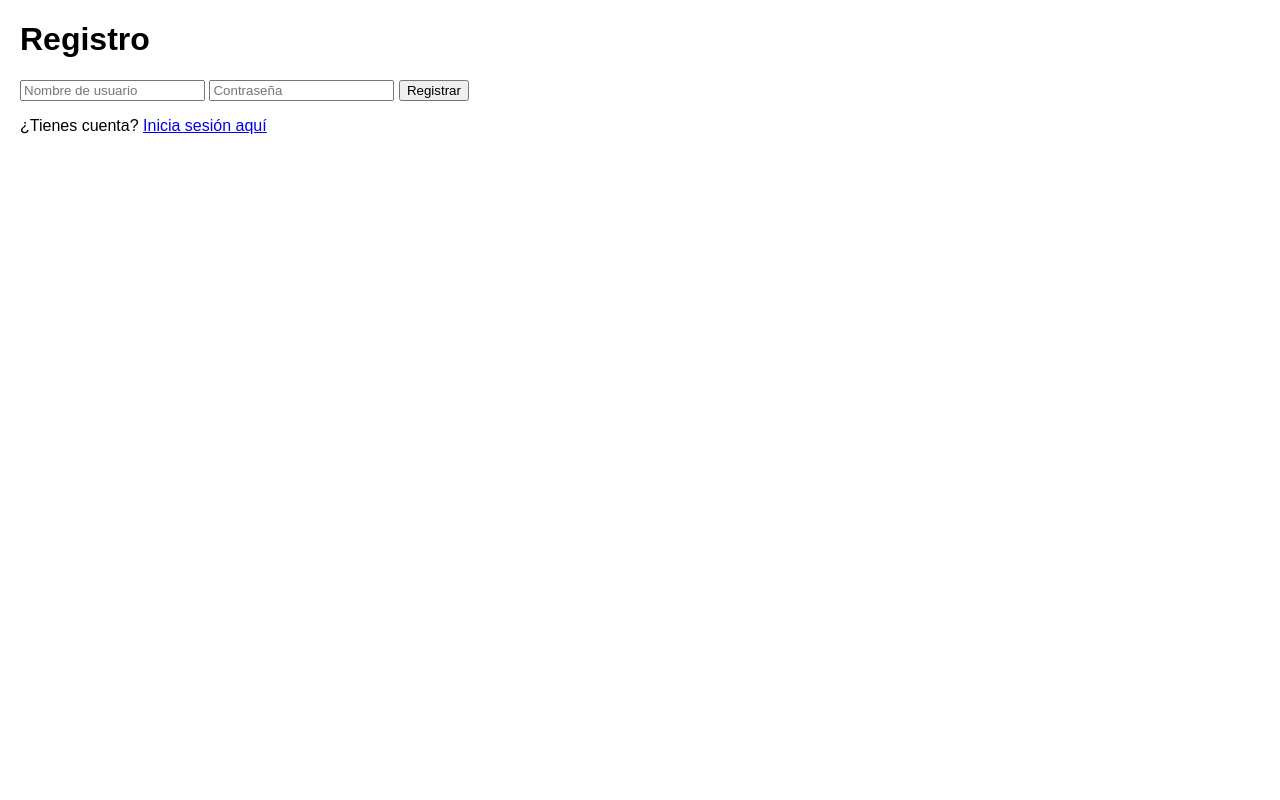
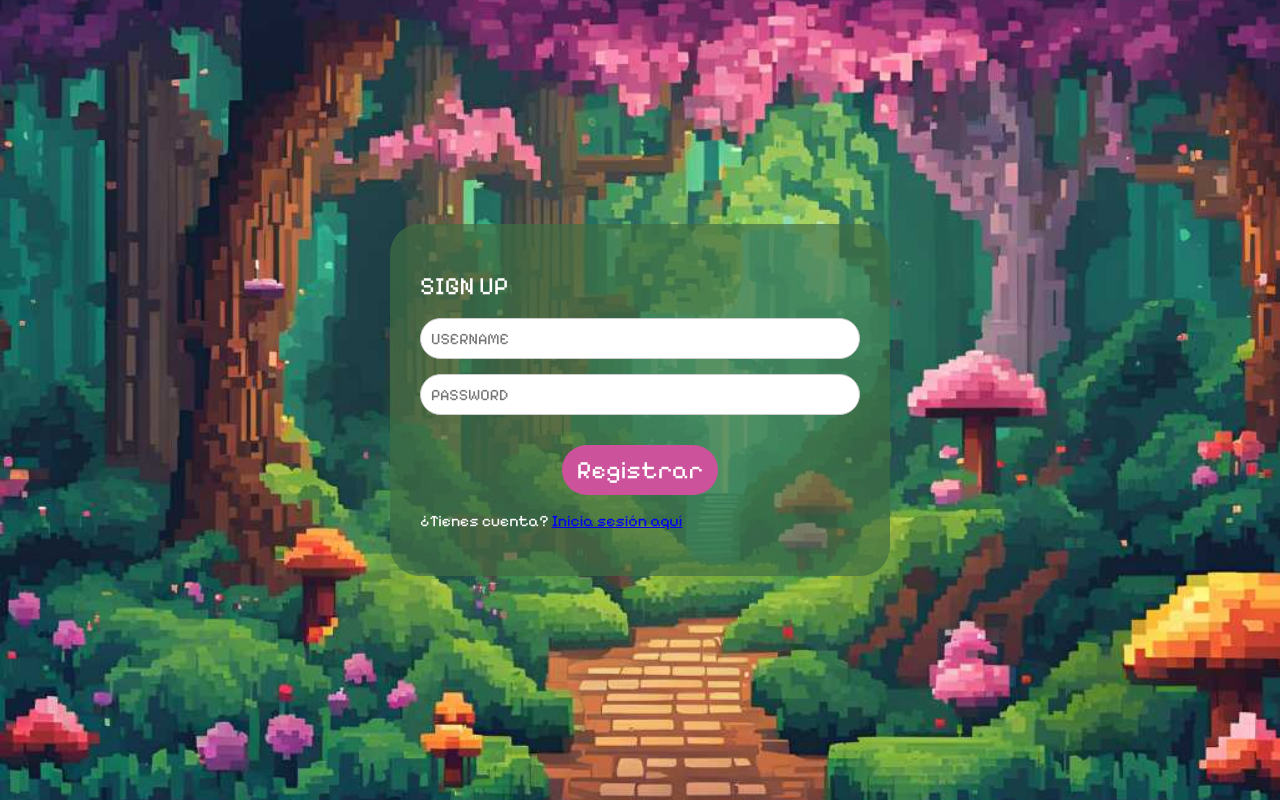
Before and after one commit to yeialves/practicas-profesionalizantes-3, a website: page Proyecto-Final/public/register.html in a window 1280 px wide. Drawn offline with Linux system fonts and the light colour scheme.

Commit message:
Subo login y register con estilos

```diff
--- a/Proyecto-Final/public/data.json
+++ b/Proyecto-Final/public/data.json
@@ -53,6 +53,12 @@
       "password": "1234",
       "level": 1,
       "inventory": []
+    },
+    {
+      "username": "Candice",
+      "password": "1234",
+      "level": 1,
+      "inventory": []
     }
   ]
 }
--- a/Proyecto-Final/public/index.js
+++ b/Proyecto-Final/public/index.js
@@ -54,8 +54,8 @@ async function main() {
         gallina.state.position_y = 128;
         characterView.addAnimal(gallina);
 
-        chica.state.position_x = 128;
-        chica.state.position_y = 128;
+        chica.state.position_x = 332;
+        chica.state.position_y = 288;
         characterView.addNpc(chica);
 
     } catch (error) {
--- /dev/null
+++ b/Proyecto-Final/public/login.css
@@ -0,0 +1,69 @@
+* {
+    box-sizing: border-box; /* Incluye padding y border en el tamaño total */
+}
+
+body {
+    background-image: url('Img/fondo.jpg'); /* Ruta de la imagen de fondo */
+    background-size: cover; /* Ajusta la imagen al tamaño de la ventana */
+    background-position: center; /* Centra la imagen */
+    background-repeat: no-repeat; /* Evita que la imagen se repita */
+    color: white; /* Cambia el color del texto si es necesario */
+    font-family: Arial, sans-serif; /* Fuente para el texto */
+    height: 100vh; /* Altura del body igual a la altura de la ventana */
+    margin: 0; /* Elimina el margen predeterminado del body */
+    overflow: hidden; /* Evita el desplazamiento */
+    display: flex; /* Usa flexbox para centrar el contenido */
+    justify-content: center; /* Centra horizontalmente */
+    align-items: center; /* Centra verticalmente */
+}
+
+.form-container {
+    background: rgba(63, 110, 68, 0.7);
+    padding: 30px;
+    border-radius: 30px;
+    max-width: 500px;
+    width: 100%;
+    font-family: "Pixelify Sans", sans-serif; /* Aplica la fuente aquí */
+}
+
+.login-form-font {
+    font-family: "Pixelify Sans", sans-serif;
+    font-weight: 400; /* Peso de la fuente, puede cambiarse entre 400 y 700 */
+    font-size: 25px;
+}
+
+label, button {
+    display: block;
+    margin-bottom: 15px;
+    font-size: 1.2em;
+}
+
+.custom-font {
+    font-family: "Pixelify Sans", sans-serif; /* Reemplaza con la fuente que prefieras */
+    font-weight: 400; /* Ajusta el peso según tus necesidades */
+    font-style: normal;
+}
+
+input {
+    width: 100%;
+    padding: 10px;
+    border-radius: 30px;
+    border: 1px solid #ccc;
+    font-size: 1em;
+    margin-bottom: 15px; /* Espaciado entre los inputs */
+}
+
+button {
+    display: block;
+    margin: 15px auto 0;
+    padding: 10px 15px;
+    border-radius: 30px;
+    background-color: #cd529c;
+    color: white;
+    border: none;
+    cursor: pointer;
+}
+
+button:hover {
+    background-color: #940065;
+}
--- /dev/null
+++ b/Proyecto-Final/public/register.css
@@ -0,0 +1,68 @@
+* {
+    box-sizing: border-box; /* Incluye padding y border en el tamaño total */
+}
+
+body {
+    background-image: url('Img/fondo.jpg'); /* Ruta de la imagen de fondo */
+    background-size: cover; /* Ajusta la imagen al tamaño de la ventana */
+    background-position: center; /* Centra la imagen */
+    background-repeat: no-repeat; /* Evita que la imagen se repita */
+    color: white; /* Cambia el color del texto si es necesario */
+    font-family: "Pixelify Sans", sans-serif; /* Fuente para el texto */
+    height: 100vh; /* Altura del body igual a la altura de la ventana */
+    margin: 0; /* Elimina el margen predeterminado del body */
+    overflow: hidden; /* Evita el desplazamiento */
+    display: flex; /* Usa flexbox para centrar el contenido */
+    justify-content: center; /* Centra horizontalmente */
+    align-items: center; /* Centra verticalmente */
+}
+
+.login-form-font {
+    font-family: "Pixelify Sans", sans-serif;
+    font-weight: 400; /* Peso de la fuente, puede cambiarse entre 400 y 700 */
+    font-size: 25px;
+}
+
+.form-container {
+    background: rgba(63, 110, 68, 0.7);
+    padding: 30px;
+    border-radius: 30px;
+    max-width: 500px;
+    width: 100%;
+    font-family: "Pixelify Sans", sans-serif; /* Aplica la fuente aquí */
+}
+
+input {
+    width: 100%;
+    padding: 10px;
+    border-radius: 30px;
+    border: 1px solid #ccc;
+    font-size: 1em;
+    margin-bottom: 15px; /* Espaciado entre los inputs */
+}
+
+.custom-font {
+    font-family: "Pixelify Sans", sans-serif; /* Reemplaza con la fuente que prefieras */
+    font-weight: 400; /* Ajusta el peso según tus necesidades */
+    font-style: normal;
+}
+
+button {
+    display: block;
+    margin: 15px auto 0;
+    padding: 10px 15px;
+    border-radius: 30px;
+    background-color: #cd529c;
+    color: white;
+    border: none;
+    cursor: pointer;
+}
+
+button:hover {
+    background-color: #940065;
+}
+
+#register-message {
+    margin-top: 10px; /* Espacio encima del mensaje de registro */
+    font-size: 1em; /* Tamaño de fuente del mensaje */
+}
--- a/Proyecto-Final/public/register.html
+++ b/Proyecto-Final/public/register.html
@@ -1,51 +1,59 @@
 <!DOCTYPE html>
-<html lang="es">
+<html lang="en">
 <head>
     <meta charset="UTF-8">
     <meta name="viewport" content="width=device-width, initial-scale=1.0">
     <title>Registro</title>
-    <style>
-        body {
-            font-family: Arial, sans-serif;
-            margin: 20px;
-        }
-        .form-container {
-            margin-bottom: 20px;
-        }
-    </style>
+    <link rel="preconnect" href="https://fonts.googleapis.com">
+    <link rel="preconnect" href="https://fonts.gstatic.com" crossorigin>
+    <link href="https://fonts.googleapis.com/css2?family=Pixelify+Sans:wght@400..700&family=Space+Grotesk:wght@300..700&display=swap" rel="stylesheet">
+    <link rel="stylesheet" href="register.css"> <!-- Enlace al archivo CSS -->
 </head>
 <body>
-    <h1>Registro</h1>
     <div class="form-container">
-        <input type="text" id="register-username" placeholder="Nombre de usuario" required>
-        <input type="password" id="register-password" placeholder="Contraseña" required>
-        <button id="register-btn">Registrar</button>
+        <h1 class="login-form-font">SIGN UP</h1>
+        <form id="registerForm">
+            <input type="text" id="register-username" class="custom-font" placeholder="USERNAME" required>
+            <input type="password" id="register-password" class="custom-font" placeholder="PASSWORD" required>
+            <button id="register-btn" type="submit" class="login-form-font">Registrar</button>
+        </form>
         <p id="register-message"></p>
         <p>¿Tienes cuenta? <a href="login.html">Inicia sesión aquí</a></p>
     </div>
 
     <script>
-        document.getElementById('register-btn').onclick = function () {
+        document.getElementById('registerForm').addEventListener('submit', function(event) {
+            event.preventDefault(); // Evita que el formulario se envíe de forma predeterminada
+
             const username = document.getElementById('register-username').value;
             const password = document.getElementById('register-password').value;
-            fetch('/', {
+
+            fetch('/register', {  // Cambia esta ruta si es necesario
                 method: 'POST',
                 headers: { 'Content-Type': 'application/json' },
                 body: JSON.stringify({ action: 'register', username, password })
             })
             .then(response => {
                 if (!response.ok) {
+                    // Si la respuesta no es exitosa (código distinto a 2xx), maneja el error
                     return response.json().then(err => { throw new Error(err.message); });
                 }
                 return response.json();
             })
             .then(data => {
-                document.getElementById('register-message').textContent = data.message;
+                if (data.success) {
+                    // Si el registro fue exitoso, muestra un mensaje de éxito
+                    document.getElementById('register-message').textContent = "Registro exitoso. Ahora puedes iniciar sesión.";
+                } else {
+                    // Muestra un mensaje de error si el registro falló
+                    document.getElementById('register-message').textContent = data.message;
+                }
             })
             .catch(error => {
-                document.getElementById('register-message').textContent = error.message;
+                console.error('Error:', error);
+                document.getElementById('register-message').textContent = error.message; // Muestra el error en el HTML
             });
-        };
+        });
     </script>
 </body>
 </html>
--- /dev/null
+++ b/Proyecto-Final/public/tempCodeRunnerFile.js
@@ -0,0 +1,2 @@
+
+}
```
Also changed, not shown: Proyecto-Final/public/CharacterModel.js (+14 -10 lines), Proyecto-Final/public/CharacterView.js (+23 -9 lines), Proyecto-Final/public/login.html (+22 -12 lines), Proyecto-Final/public/Img/fondo.jpg (added), Proyecto-Final/public/assets/Chica-Idle.png (renamed from Proyecto-Final/public/assets/Chica-Walk-Front-Sheet-64x64.png).
